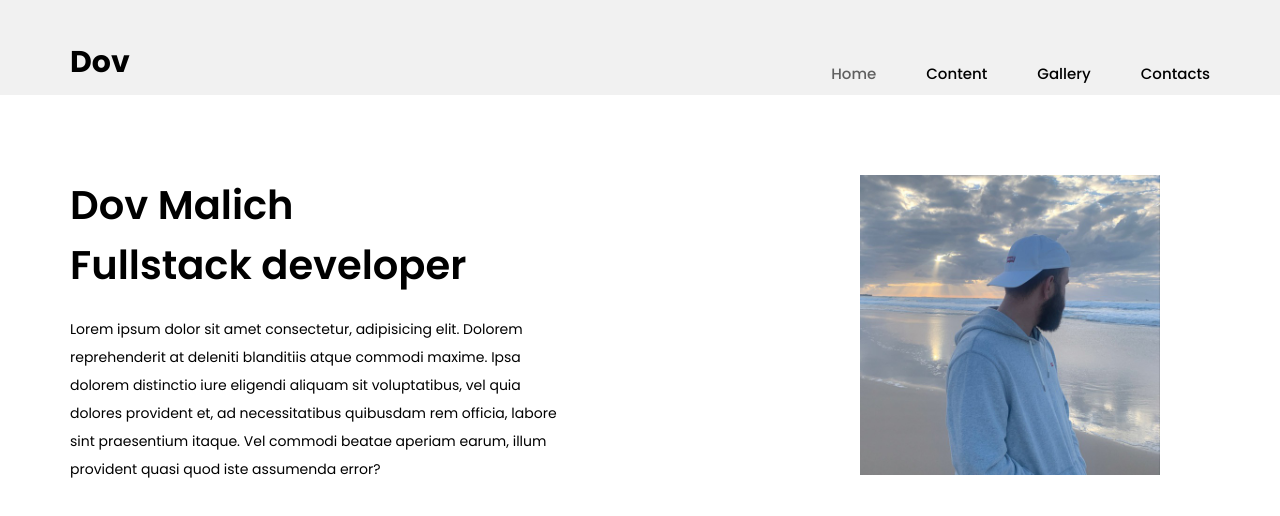
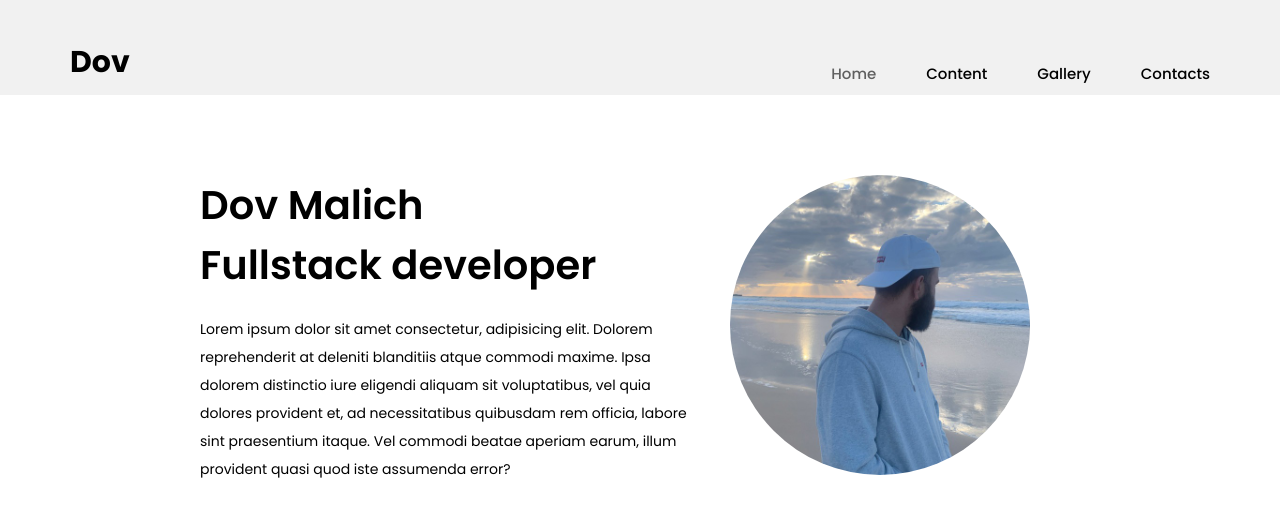
Before and after one commit to DMalich/personal-site, a plain HTML site: page html/home.html in a window 1280 px wide. Drawn offline with Linux system fonts and the light colour scheme.

Commit message:
minor fixes

```diff
--- a/css/home-style.css
+++ b/css/home-style.css
@@ -69,8 +69,9 @@ body {
 
 .header-row {
     display: flex;
-    justify-content: space-between;
+    flex-direction: row;
     column-gap: 30px;
+    justify-content: center;
 }
 
 .header-content {
@@ -91,4 +92,6 @@ body {
 .header-img img {
     width: 300px;
     margin-right: 50px;
+    /* border-radius: 20px; */
+    border-radius: 50%;
 }
--- a/html/home.html
+++ b/html/home.html
@@ -42,7 +42,7 @@
                 <p>Lorem ipsum dolor sit amet consectetur, adipisicing elit. Dolorem reprehenderit at deleniti blanditiis atque commodi maxime. Ipsa dolorem distinctio iure eligendi aliquam sit voluptatibus, vel quia dolores provident et, ad necessitatibus quibusdam rem officia, labore sint praesentium itaque. Vel commodi beatae aperiam earum, illum provident quasi quod iste assumenda error?</p>
             </div>
             <div class="header-img">
-                <img src="../images/photo-Dov.jpg" alt="Dov's photo"">
+                <img src="../images/photo-Dov.jpg" alt="Dov's photo">
             </div>
         </div>
     </div>
```
